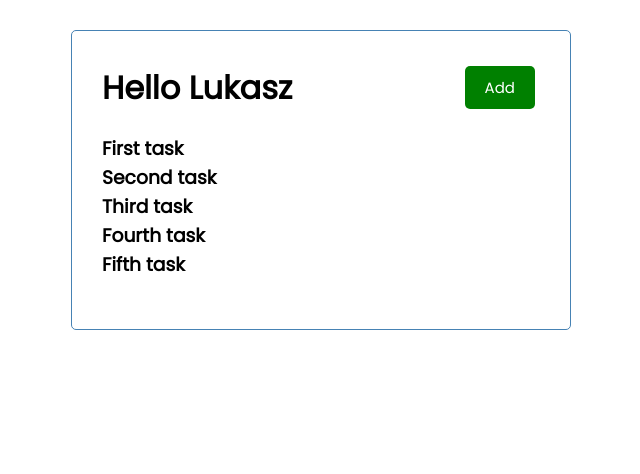
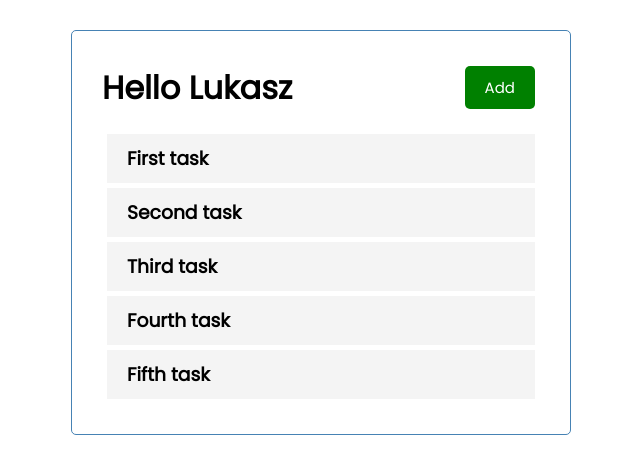
Before and after one commit to lukasz-klekner/task_tracker_react, a React (Create React App) app: page / in a window 1280 px wide. Shown: the top 474 px of the page, without its empty margins (319-959 px from the left). Built offline with nearby package versions, Linux system fonts and the light colour scheme.

Commit message:
implements Task component

```diff
--- /dev/null
+++ b/src/components/Task.js
@@ -0,0 +1,18 @@
+import PropTypes from 'prop-types'
+
+const Task = ({ task }) => (
+  <div className='task'>
+    <h3>{task.text}</h3>
+    <p>{task.day}</p>
+  </div>
+)
+
+Task.defaultProps = {
+  task: {},
+}
+
+Task.propTypes = {
+  task: PropTypes.object,
+}
+
+export default Task
--- a/src/components/Tasks.js
+++ b/src/components/Tasks.js
@@ -1,9 +1,10 @@
 import PropTypes from 'prop-types'
+import Task from './Task'
 
 const Tasks = ({ tasks }) => (
   <>
-    {tasks.map(({ text, id }) => (
-      <h3 key={id}>{text}</h3>
+    {tasks.map((task) => (
+      <Task key={task.id} task={task} />
     ))}
   </>
 )
```
